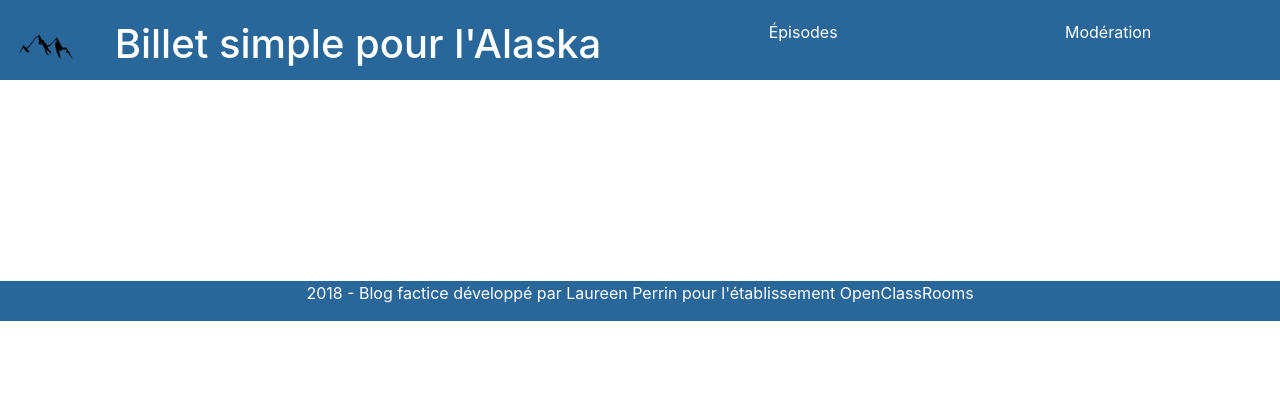
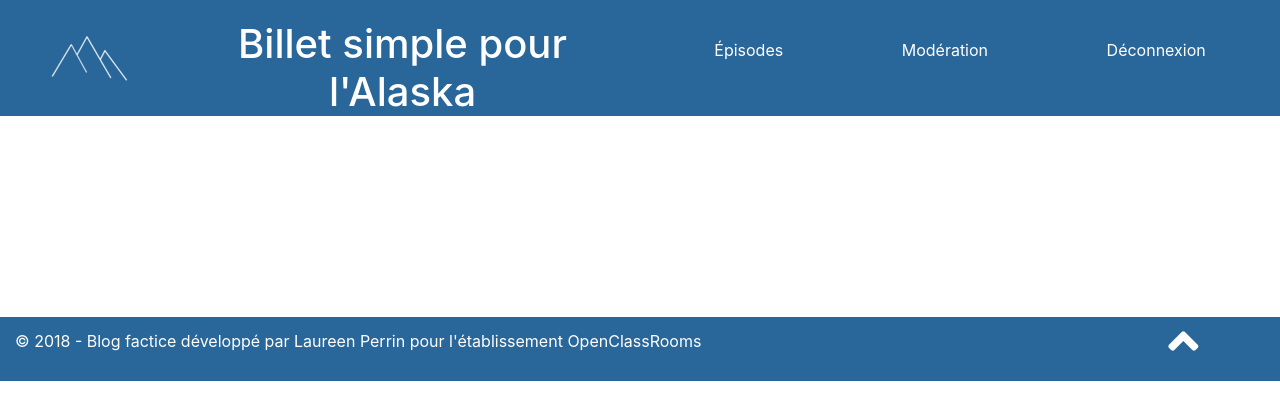
Before and after one commit to LaureenPerrin/project4_Blog-application-in-PHP-and-with-a-MySQL-database, a PHP site: page /View/backend/template_backend.php in a window 1280 px wide. Shown: the top 420 px of the page. Run offline with PHP 8.4, Linux system fonts and the light colour scheme; the template is opened without the code that fills it, so the values that code supplies are empty; some libraries are stand-ins or nearby versions.

Commit message:
adding href of the links épisodes and déconnexion

```diff
--- a/structure_in_MVC/View/backend/template_backend.php
+++ b/structure_in_MVC/View/backend/template_backend.php
@@ -11,16 +11,14 @@
     </title>
 
     <!--phrase donnée si url copiée sur les réseaux sociaux-->
-    <meta name="description" content="Grâce à mon blog vous pouvez découvrir, au fur et mesure de sa création, mon nouveau roman 'Billet simple pour l\'Alaska'."
-    />
+    <meta name="description" content="Grâce à mon blog vous pouvez découvrir, au fur et mesure de sa création, mon nouveau roman 'Billet simple pour l\'Alaska'." />
 
     <!-- pour Facebook Open Graph data -->
     <meta property="og:title" content="Billet simple pour l'Alaska" />
     <meta property="og:type" content="blog" />
     <meta property="og:url" content="http://.../" />
     <meta property="og:image" content="images/..." />
-    <meta property="og:description" content="Grâce à mon blog vous pouvez découvrir, au fur et mesure de sa création, mon nouveau roman 'Billet simple pour l\'Alaska'."
-    />
+    <meta property="og:description" content="Grâce à mon blog vous pouvez découvrir, au fur et mesure de sa création, mon nouveau roman 'Billet simple pour l\'Alaska'." />
 
     <!-- pour Twitter Card data -->
     <meta name="twitter:card" content="summary" />
@@ -28,15 +26,18 @@
     <meta name="twitter:creator" content="@jeanForteroche" />
     <meta property="og:url" content="http://bits.blogs.nytimes.com/2011/12/08/a-twitter-for-my-sister/" />
     <meta property="og:title" content="Blog" />
-    <meta property="og:description" content="Grâce à mon blog vous pouvez découvrir, au fur et mesure de sa création, mon nouveau roman 'Billet simple pour l\'Alaska'."
-    />
+    <meta property="og:description" content="Grâce à mon blog vous pouvez découvrir, au fur et mesure de sa création, mon nouveau roman 'Billet simple pour l\'Alaska'." />
     <meta property="og:image" content="images/..." />
 
     <!--lien mise en  forme css-->
+
+    <link rel="stylesheet" href="https://use.fontawesome.com/releases/v5.2.0/css/all.css" integrity="sha384-hWVjflwFxL6sNzntih27bfxkr27PmbbK/iSvJ+a4+0owXq79v+lsFkW54bOGbiDQ"
+        crossorigin="anonymous">
     <link rel="stylesheet" href="https://stackpath.bootstrapcdn.com/bootstrap/4.1.3/css/bootstrap.min.css" integrity="sha384-MCw98/SFnGE8fJT3GXwEOngsV7Zt27NXFoaoApmYm81iuXoPkFOJwJ8ERdknLPMO"
         crossorigin="anonymous">
-    <link rel="stylesheet" href="https://cdnjs.cloudflare.com/ajax/libs/font-awesome/4.7.0/css/font-awesome.min.css" />
     <link rel="stylesheet" type="text/css" href="public/css/style.css" />
+
+
 
 </head>
 
@@ -45,7 +46,7 @@
         <div class="row align-items-center">
             <div class="col">
                 <div class="media">
-                    <img class="align-self-center mr-3" src="public/images/logo1.png" alt="logo de montagne" />
+                    <img class="align-self-center mr-3" src="public/images/logo_mountain2.png" alt="logo de montagne" />
                     <div class="media-body">
                         <h1 class="mb-0">Billet simple pour l'Alaska</h1>
                     </div>
@@ -59,13 +60,19 @@
                     <ul class="list-unstyled">
 
                         <li>
-                            <a>Épisodes</a>
+                            <a href="index.php?action=listEpisodesAdmin">Épisodes</a>
                         </li>
 
 
 
                         <li>
-                            <a>Modération</a>
+                            <a href="">Modération</a>
+                        </li>
+
+
+
+                        <li>
+                            <a href="index.php?action=logoutAdmin">Déconnexion</a>
                         </li>
 
 
@@ -83,13 +90,19 @@
         <div class="col-lg-12">
             <?= $content ?>
         </div>
+
+
     </div>
 
     <!--===================================== Pied de page ==============================================================================-->
     <footer class="container-fluid">
         <!--========texte pied de page================================================-->
-        <span class="row">
-            <p class="col">2018 - Blog factice développé par Laureen Perrin pour l'établissement OpenClassRooms</p>
+        <span class="row align-items-center">
+            <p class="col-11">© 2018 - Blog factice développé par Laureen Perrin pour l'établissement OpenClassRooms</p>
+            <!--========retour haut de page==========================================-->
+            <p class="col-1">
+                <i id="topButtonFront" class="fas fa-angle-up"></i>
+            </p>
         </span>
     </footer>
 
```
